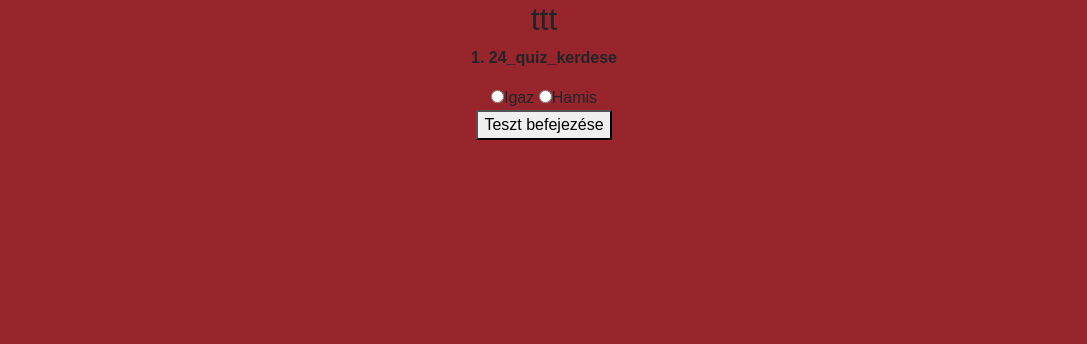
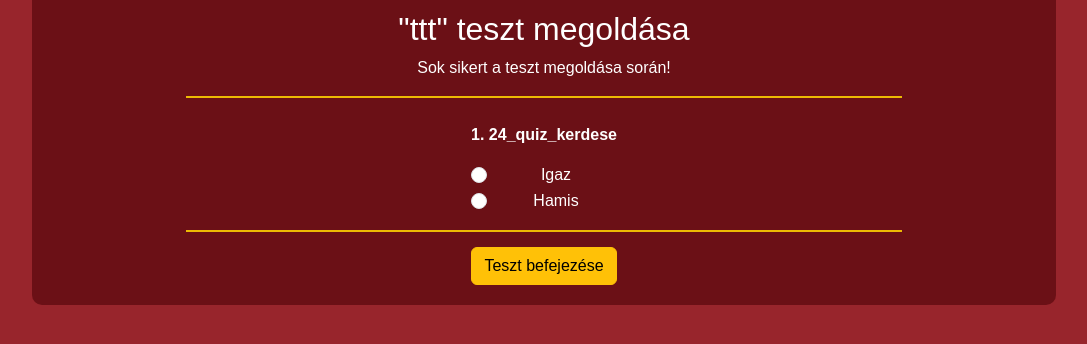
Before and after one commit to nineno98/InteraktTori, a Django app: page /test/run-test/24/ in a window 1280 px wide. Shown: the top 344 px of the page, without its empty margins (96-1183 px from the left). Run offline with Django 5.2, Linux system fonts and the light colour scheme; data comes from the database, SQL or seed files in the repository; both versions use the stored data as it was after the commit; some libraries are stand-ins or nearby versions.

Commit message:
haladas tesztek css, total_points stb

```diff
--- a/backend/roman_map/static/styles/tests.css
+++ b/backend/roman_map/static/styles/tests.css
@@ -1,11 +1,28 @@
+.form-check.inputs-sajat{
+    display: flex;
+    flex-direction: column;
+}
+#table-container>h5{
+    color: white;
+}
+#chart-container>h5{
+    color: white;
+}
+#no-chart-message{
+    color: white;
+}
+#table-container{
+    margin-bottom: 10px;
+}
 .table.sajat-table>tbody>tr>td{
     color: white;
 }
 #quiz-details-content{
     padding-top: 10px;
 }
-#quiz-details-h3{
+.quiz-subpage-title{
     color: white;
+
 }
 #new-question-form label{
     margin-bottom: 10px;
@@ -35,6 +52,8 @@
     background-color: #ecba04;
     margin-top: 15px;
     margin-bottom: 15px;
+    margin-left: auto;
+    margin-right: auto;
 
 }
 #create-test-content{
@@ -57,6 +76,7 @@
     display: flex;
     flex-direction: column;
     align-items: center;
+    color: white;
 }
 .page-title-h3{
     color: white;
@@ -134,6 +154,8 @@
     background-color: #6B1016;
     border-radius: 0 0 10px 10px;
     padding-bottom: 10px;
+    padding-top: 10px;
+    color: white;
 }
 
 .tests-background {
--- a/backend/roman_map/templates/quiz/run_test.html
+++ b/backend/roman_map/templates/quiz/run_test.html
@@ -1,24 +1,43 @@
 {% extends "quiz/test.html" %}
 {% block content %}
-    <h2>{{ quiz.title }}</h2>
+    <div class="content">
+        <h2>"{{ quiz.title }}" teszt megoldása</h2>
+        <p>Sok sikert a teszt megoldása során!</p>
+        <div class="disz-csik"></div>
         <form method="post">
             {% csrf_token %}
             {% for question in questions %}
-            <div>
+                <div class="question-item">
                     <p><strong>{{ forloop.counter }}. {{ question.text }}</strong></p>
+                    <div class="question-item-inputs">
                         {% if question.question_type == 'tf' %}
-                    <input type="radio" name="question_{{ question.id }}" value="true">Igaz
-                    <input type="radio" name="question_{{ question.id }}" value="false">Hamis
+                            <div class="form-check">
+                                <input type="radio" name="question_{{ question.id }}" value="true" class="form-check-input" id="question_{{ question.id }}">
+                                <label for="question_{{ question.id }}">Igaz</label>
+                            </div>
+                            <div class="form-check">
+                                <input type="radio" name="question_{{ question.id }}" value="false" class="form-check-input" id="question_{{ question.id }}">
+                                <label for="question_{{ question.id }}">Hamis</label>
+                            </div>
+
+
                         {% else %}
                             {% for answer in question.answers.all %}
-                        <input type="checkbox" name="question_{{ question.id }}" value="{{ answer.id }}">
-                        {{ answer.text }}<br>
+                                <div class="form-check">
+                                    <input type="checkbox" name="question_{{ question.id }}" value="{{ answer.id }}" class="form-check-input" id="question_{{ question.id }}">
+                                    <label for="question_{{ question.id }}">{{ answer.text }}</label>
+                                </div>
+
+
                             {% endfor %}
                         {% endif %}
-
+                    </div>
 
                 </div>
             {% endfor %}
-        <button type="submit">Teszt befejezése</button>
+            <div class="disz-csik"></div>
+            <button type="submit" class="btn btn-warning">Teszt befejezése</button>
         </form>
+    </div>
+
 {% endblock content %}
--- a/backend/roman_map/templates/quiz/test_details.html
+++ b/backend/roman_map/templates/quiz/test_details.html
@@ -2,7 +2,7 @@
 
 {% block content %}
 <div class="content" id="quiz-details-content">
-    <h3 id="quiz-details-h3">A " {{ quiz.title }} " teszt kérdései:</h3>
+    <h3 class="quiz-subpage-title">A " {{ quiz.title }} " teszt kérdései:</h3>
     {% if questions.count %}
         <table class="table sajat-table">
             <thead class="sajat-head">
--- a/backend/roman_map/views.py
+++ b/backend/roman_map/views.py
@@ -410,12 +410,15 @@ def teszt_inditasa(request, quiz_id):
                         score += question.points
             UserScore.objects.create(user=user, quiz=quiz, total_score=score)
             messages.success(request, "A teszt mentése sikeres.")
-            return render(request, 'quiz/test_result.html', {'quiz': quiz, 'score': score})
+            total_points = quiz.questions.aggregate(Sum('points'))['points__sum'] or 0
+            return render(request, 'quiz/test_result.html', {'quiz': quiz, 'score': score, 'total_points':total_points})
 
+        total_points = quiz.questions.aggregate(Sum('points'))['points__sum'] or 0
         questions = list(quiz.questions.all())
         random.shuffle(questions)
         return render(request, 'quiz/run_test.html', {'quiz': quiz, 'questions': questions})
     except Exception as e:
+        print(e)
         messages.error(request, "Hiba teszt során")
         return redirect('teszt')
 
```
Also changed, not shown: backend/roman_map/static/scripts/test_results.js (+15 -2 lines), backend/roman_map/templates/quiz/test_chart.html (+14 -4 lines), backend/roman_map/templates/quiz/test_result.html (+6 -3 lines), backend/db.sqlite3. Lines whose indentation alone changed are shown as unchanged.
